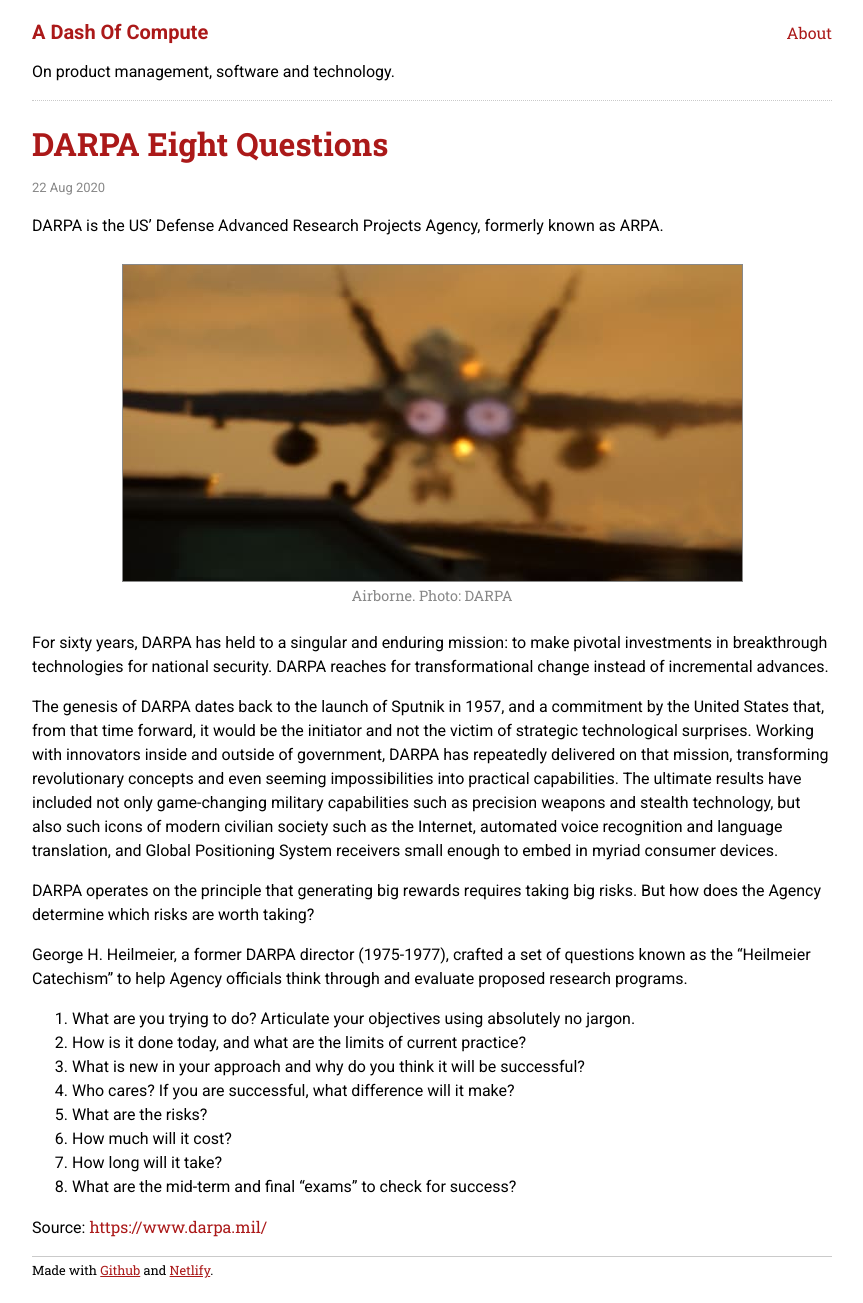
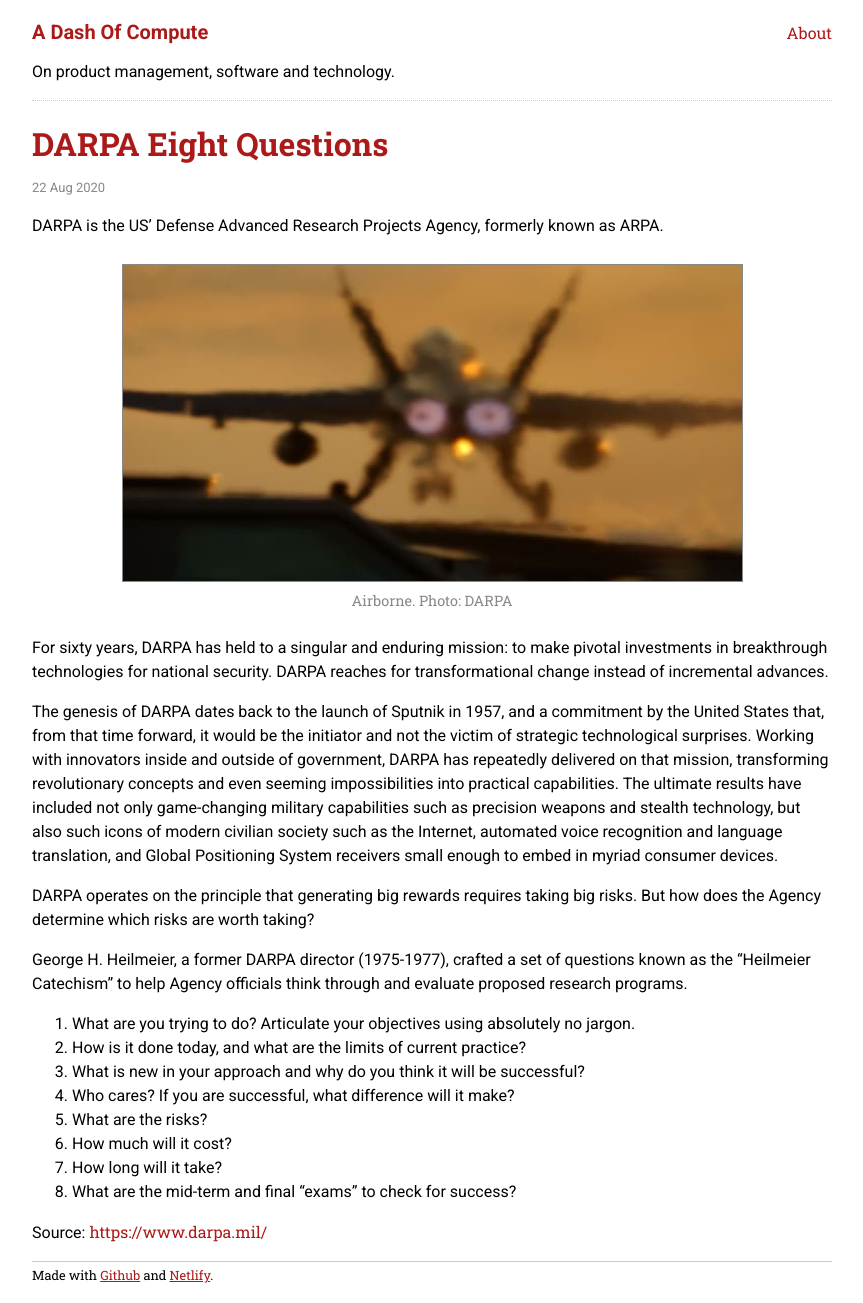
Before and after one commit to sautee/sautee.github.io, a Jekyll site: the page built from _posts/2020-08-22-the-heilmeier-catechism.md, in a window 1280 px wide. Shown: the whole page, without its empty margins (208-1071 px from the left). Built offline with Jekyll 4.4.1, drawn with Linux system fonts in a browser that asks for light colours.

Commit message:
Update site.css

```diff
--- a/css/site.css
+++ b/css/site.css
@@ -41,6 +41,10 @@ footer {
     border-top: 1px solid #9e9e9e8a;
     padding-top: 5px;
     font-size: 0.8em;
+}
+
+figcaption {
+  padding-top:5px;
 }
 
 .imgcap {
```
